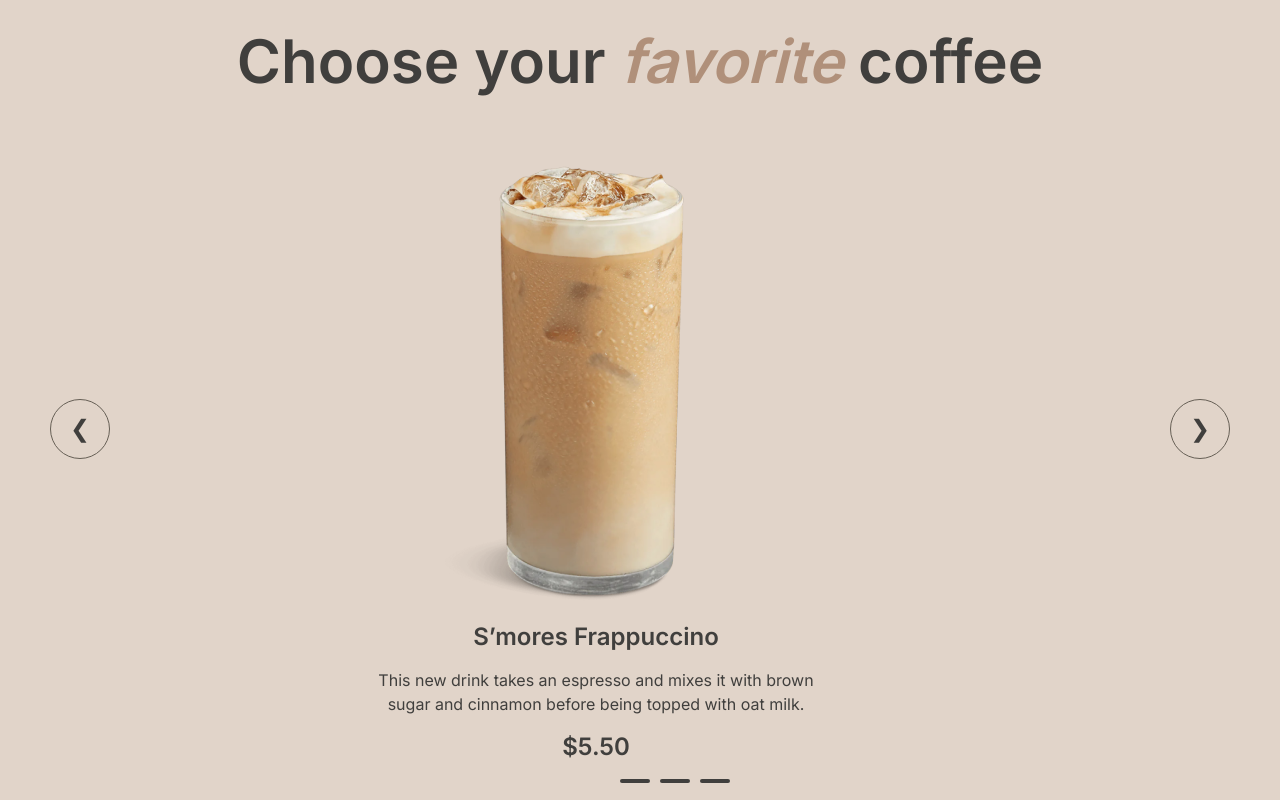
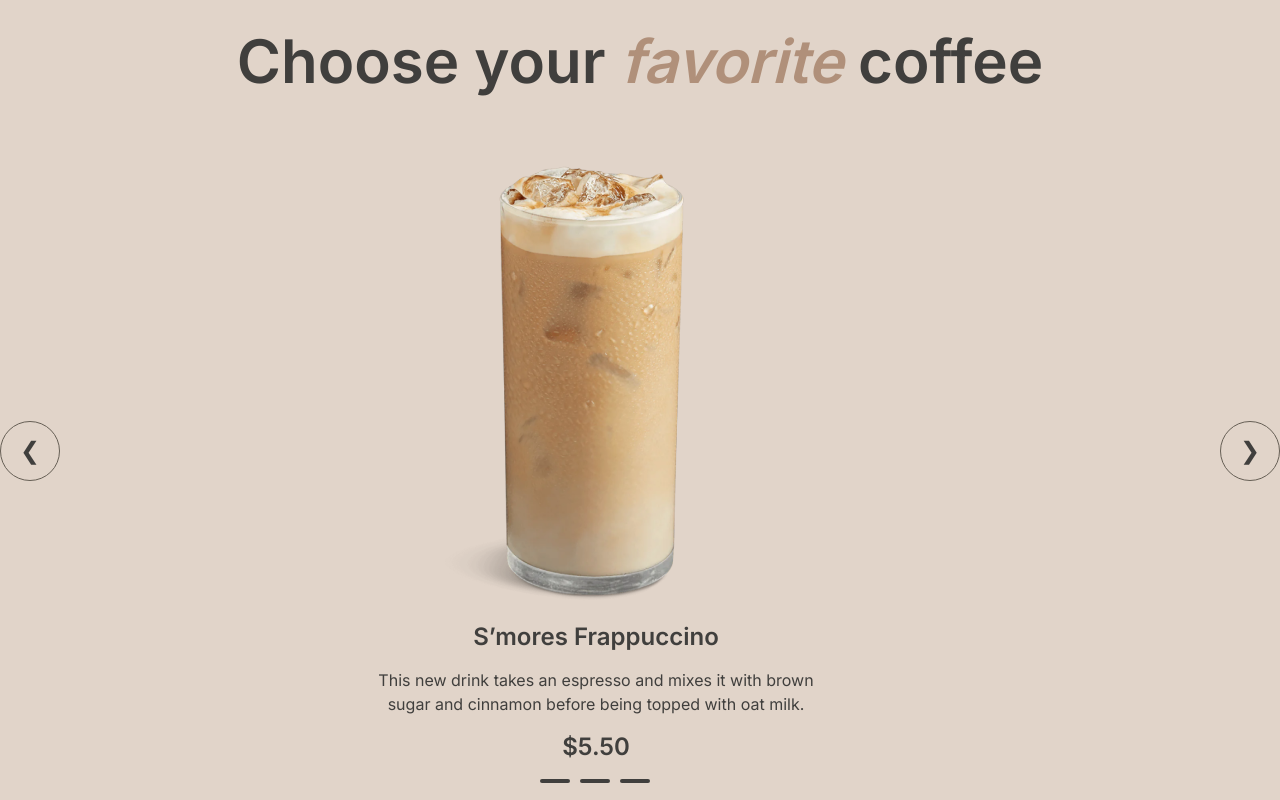
Before and after one commit to dbaronessa/web-site, a plain HTML site: page coffee-house/index.html in a window 1280 px wide. Shown: the part 820-1620 px from the top of the page. Drawn offline with Linux system fonts and the light colour scheme; a web font is replaced by a local one.

Commit message:
fix: slider button

```diff
--- a/coffee-house/index.html
+++ b/coffee-house/index.html
@@ -74,8 +74,10 @@
                 </div>
                 </div>
             </div>
-            <button class="prev" onclick="prevSlide()">❮</button>
-            <button class="next" onclick="nextSlide()">❯</button>
+            <div class="slider-buttons">
+                <button class="prev" onclick="prevSlide()">❮</button>
+                <button class="next" onclick="nextSlide()">❯</button>
+            </div>
             <div class="progress-bar"></div>
         <div class="slider-pointer pointer1" onclick="goToSlide(0)"></div>
         <div class="slider-pointer pointer2" onclick="goToSlide(1)"></div>
--- a/coffee-house/style.css
+++ b/coffee-house/style.css
@@ -323,20 +323,23 @@ body.noscroll {
 }
 
 .slider-container {
+	position: relative;
 	width: 1360px;
 	height: 684px;
 	overflow: hidden;
 }
 
 .slides {
+	position: relative;
+	max-width: 1440px;
 	display: flex;
 	transition: transform 0.5s ease-in-out;
 }
 
 .slide {
+	position: relative;
 	min-width: 100%;
 	box-sizing: border-box;
-
 }
 
 .content-slide {
@@ -397,9 +400,19 @@ body.noscroll {
 	margin-bottom: 40px;
 }
 
-.prev, .next {
+
+
+.slider-buttons {
+	position: absolute;
+	top: 50%;
+	transform: translateY(-50%);
+	display: flex;
+	justify-content: space-between;
+	width: 100%;
+}
+
+.slider-buttons button {
 	cursor: pointer;
-	position: absolute;
     top: 1249px;
 	transform: translateY(-50%);
 	font-size: 24px;
@@ -417,13 +430,16 @@ body.noscroll {
     margin-right: 40px;
 }
 
-.prev {
-	left: 10px;
+@media (max-width: 768px) {
+	.slider-buttons {
+		display: none; /* Hide buttons on smaller screens */
+	}
 }
 
-.next {
-	right: 10px;
+.slider-buttons button:hover {
+	background: var(--background-container, #665F55);
 }
+
 
 .progress-bar {
 	position: absolute;
@@ -439,11 +455,12 @@ body.noscroll {
 	position: absolute;
 	height: 4px;
 	width: 30px;
-	left: 620px;
+	left: 580px;
 	transition: transform 0.5s ease-in-out;
 	border-radius: 100px;
     background-color: #C1B6AD;
 	transition: transform 0.5s ease-in-out, background-color 0.5s ease-in-out;
+	z-index: 1;
 }
 
 .pointer1 {
```
